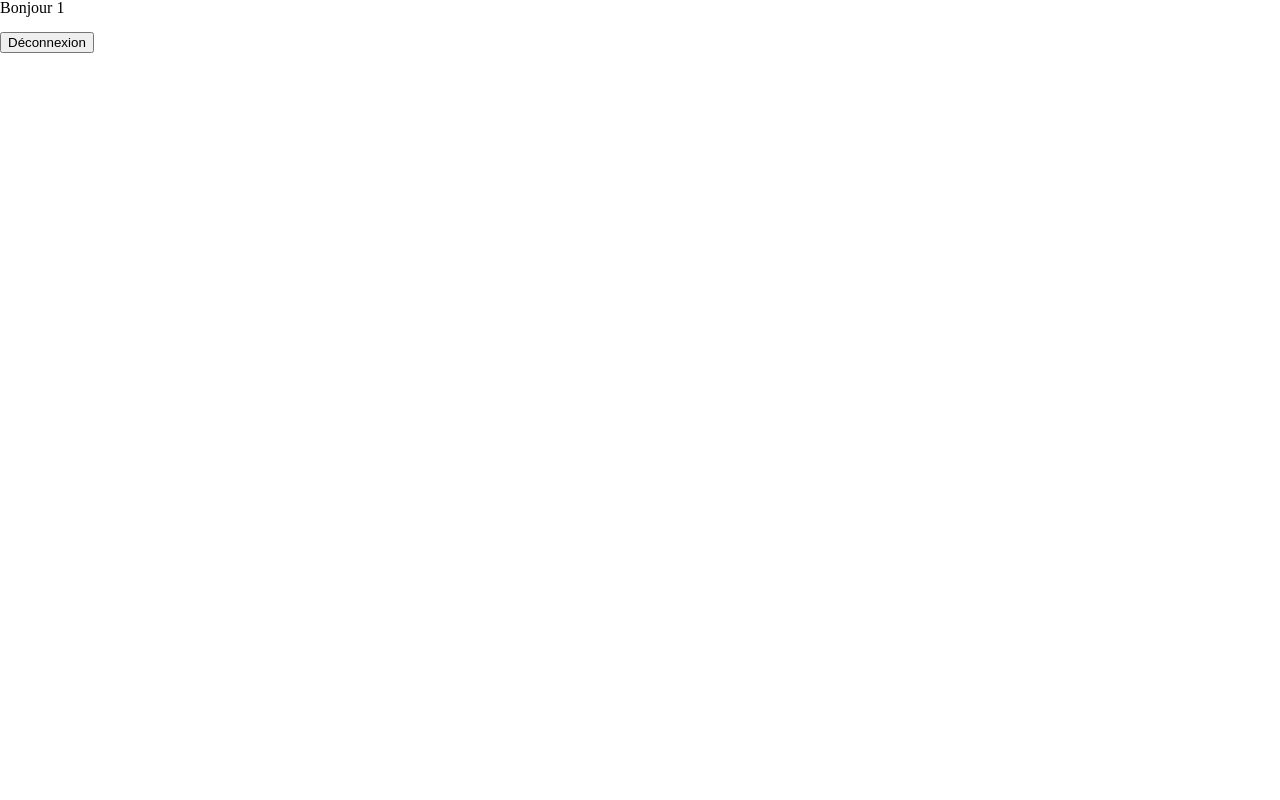
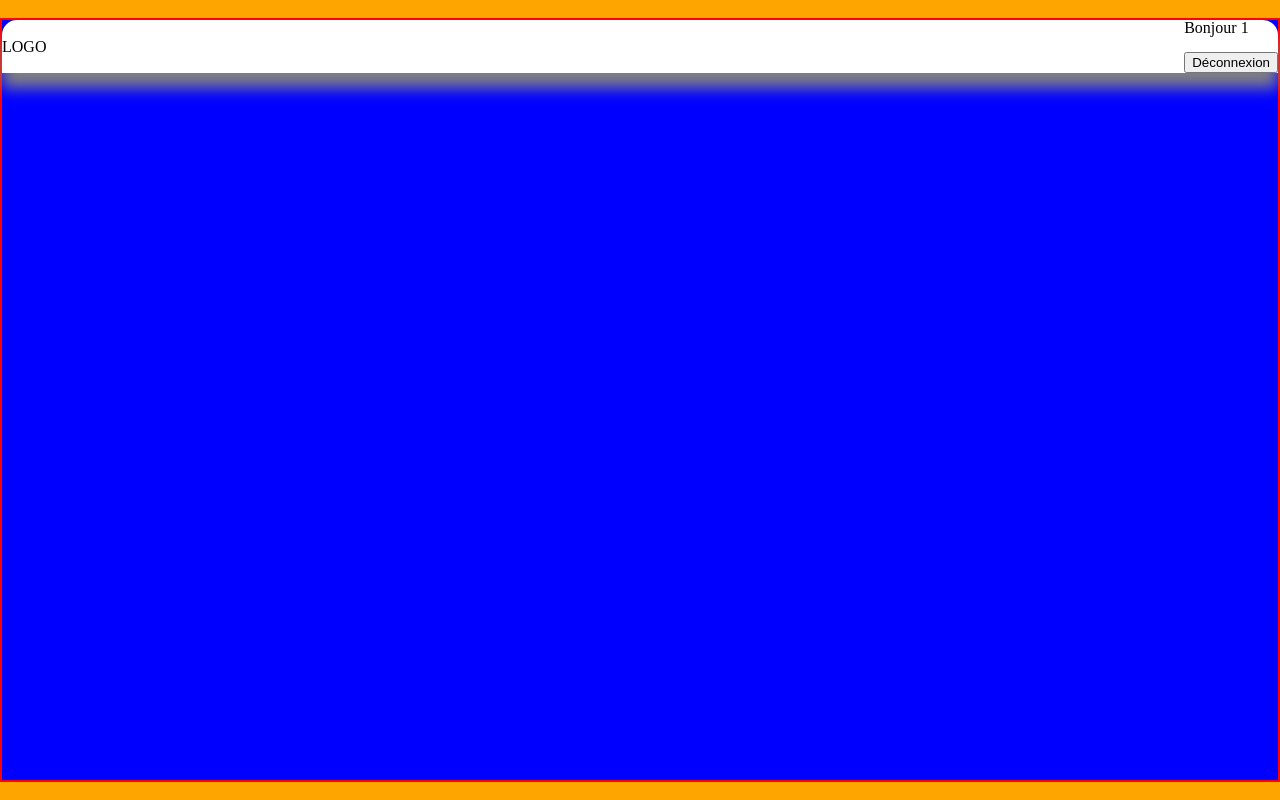
Before and after one commit to yoannlg/site-react-training, a React (Vite) app: page /order/1 in a window 1280 px wide. Built offline with nearby package versions, Linux system fonts and the light colour scheme; the HTML template or start-up script is replaced by a standard one.

Commit message:
🚧 F04: Mise en place layaout et création Navbar component

```diff
--- /dev/null
+++ b/src/components/pages/order/NavBar.jsx
@@ -0,0 +1,20 @@
+import styled from "styled-components";
+import Logo from "../../reusable-ui/Logo";
+
+export default function NavBar() {
+  //state
+
+  //Comportement
+
+  //render
+  return (
+    <NavBarStyled>
+      <Logo />
+      <div>
+        <p>Hey, bob</p>
+      </div>
+    </NavBarStyled>
+  );
+}
+
+const NavBarStyled = styled.div``;
--- a/src/components/pages/order/OrderPage.jsx
+++ b/src/components/pages/order/OrderPage.jsx
@@ -1,14 +1,48 @@
 import { Link, useParams } from "react-router-dom";
+import NavBar from "./NavBar";
+import styled from "styled-components";
 
 export default function OrderPage() {
   const { userName } = useParams();
   return (
-    <>
-      <h1> Bonjour {userName} </h1>
-      <br />
-      <Link to={"/"}>
-        <button>Déconnexion</button>
-      </Link>
-    </>
+    <OrderPageStyled>
+      <div className="container">
+        <div className="navbar">
+          {/* <NavBar /> */}
+          <div className="leftSide">LOGO</div>
+          <div className="rigthSide">
+            <h1> Bonjour {userName} </h1>
+            <br />
+            <Link to={"/"}>
+              <button>Déconnexion</button>
+            </Link>
+          </div>
+        </div>
+      </div>
+    </OrderPageStyled>
   );
 }
+
+const OrderPageStyled = styled.div`
+  background: orange;
+  display: flex;
+  justify-content: center;
+  align-items: center;
+  height: 100vh;
+
+  .container {
+    border: 2px solid red;
+    height: 95vh;
+    width: 1400px;
+    background-color: blue;
+
+    .navbar {
+      display: flex;
+      justify-content: space-between;
+      align-items: center;
+      background: white;
+      border-radius: 15px 15px 0 0;
+      box-shadow: 0px 15px 15px gray;
+    }
+  }
+`;
```
